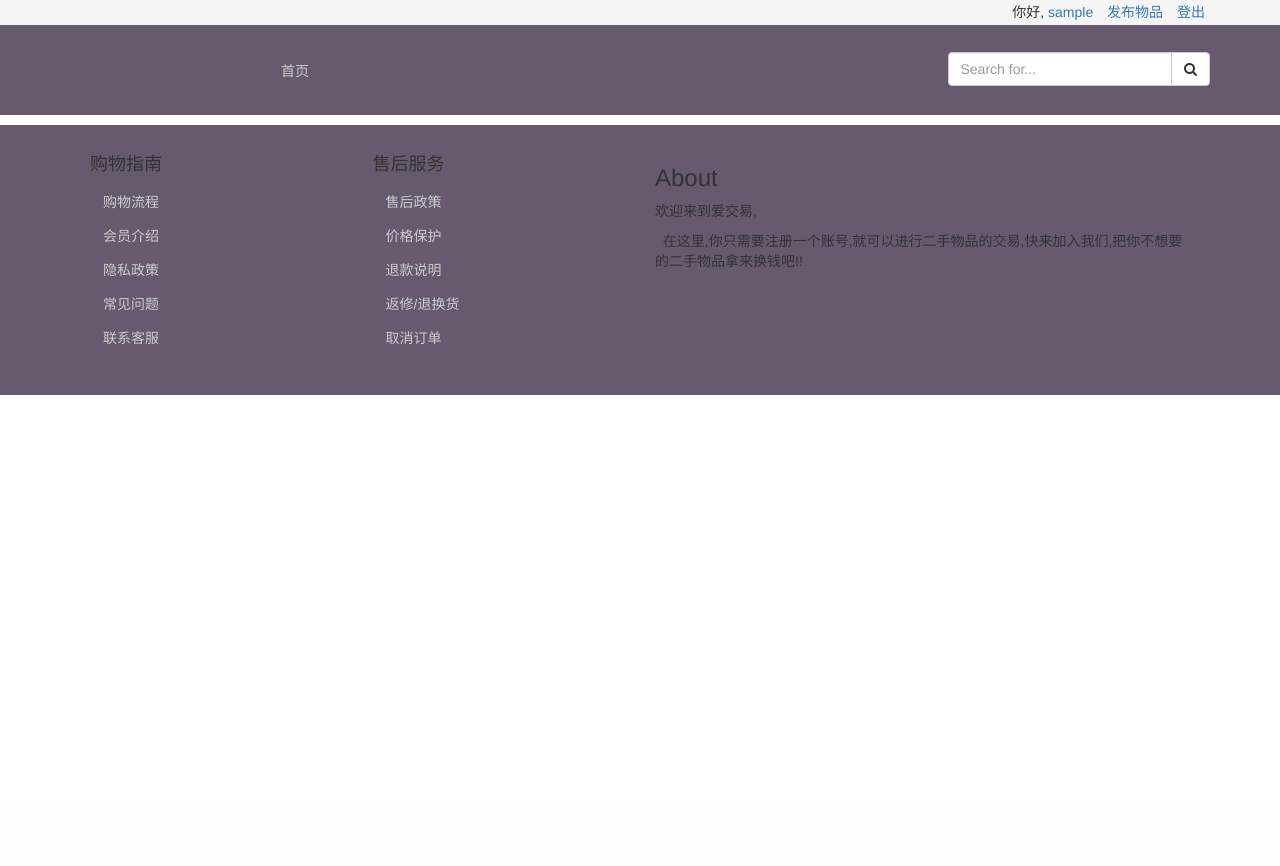
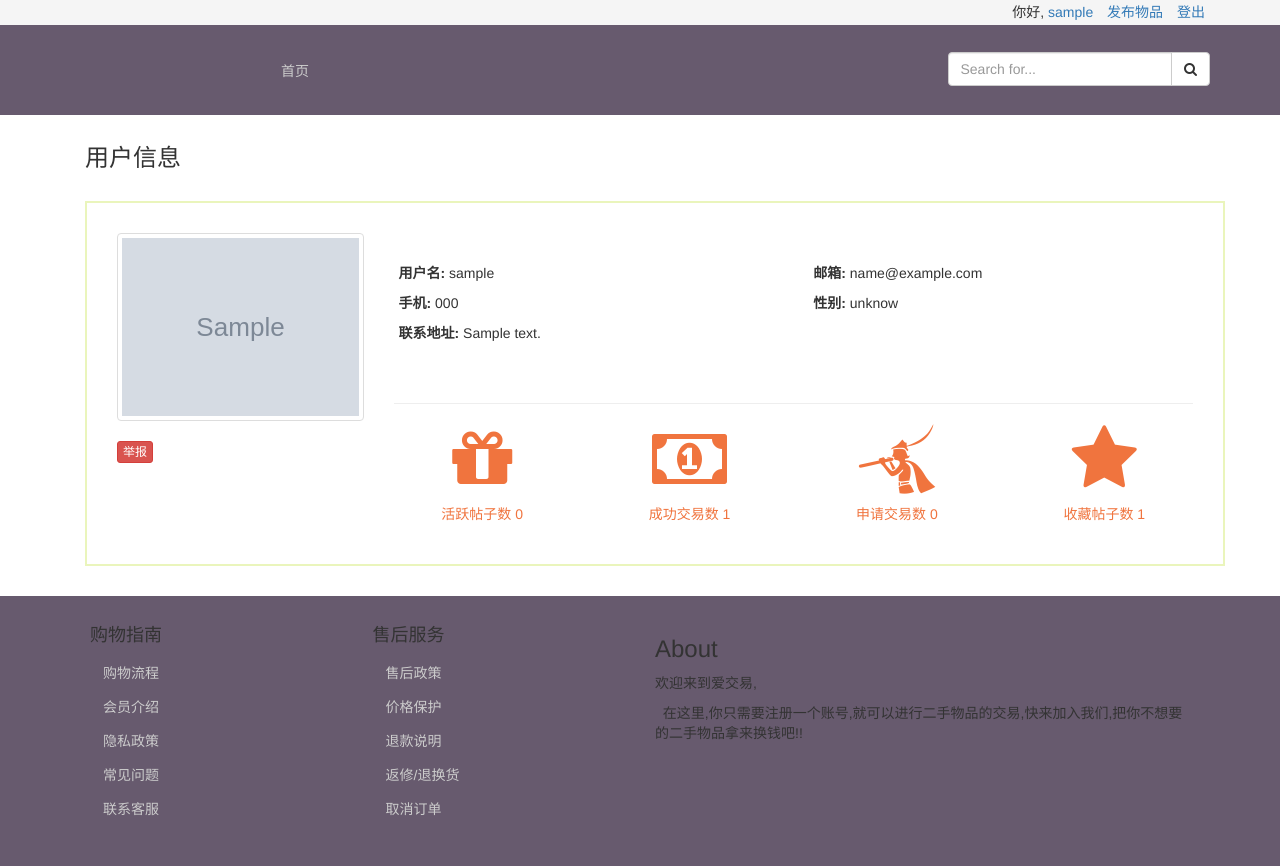
Before and after one commit to CodeBall/Eorzea, a Flask app: a page that uses eorzea/templates/base.html in a window 1280 px wide. Before the commit the page ends 395 px from the top, so only its background shows below. Run offline with Flask 2, Linux system fonts and the light colour scheme; a user stored in the database is signed in; tables that the repository leaves empty hold one stand-in row (values such as "Sample post"); grey boxes marked "Sample" are stand-in pictures; some libraries are stand-ins or nearby versions.

Commit message:
user profile

```diff
--- a/eorzea/__init__.py
+++ b/eorzea/__init__.py
@@ -13,6 +13,7 @@ from eorzea.extensions import qiniu
 from eorzea.views.auth import bp as auth_bp
 from eorzea.views.index import bp as index_bp
 from eorzea.views.item import bp as item_bp
+from eorzea.views.item_filter import bp as item_filter_bp
 from eorzea.views.user import bp as user_bp
 from eorzea.views.collection import bp as collection_bp
 from eorzea.models import UserModel
@@ -75,6 +76,7 @@ def register_blueprints(app):
     app.register_blueprint(index_bp)
     app.register_blueprint(auth_bp, url_prefix='/auth')
     app.register_blueprint(item_bp, url_prefix='/item')
+    app.register_blueprint(item_filter_bp, url_prefix='/item_filter')
     app.register_blueprint(user_bp, url_prefix='/user')
     app.register_blueprint(collection_bp, url_prefix='/collection')
 
--- a/eorzea/services/item.py
+++ b/eorzea/services/item.py
@@ -21,6 +21,14 @@ class ItemService:
         return query.all()
 
     @staticmethod
+    def get_active_items(user_id):
+        return ItemModel.query.filter_by(user_id=user_id, is_trade=False).order_by(desc(ItemModel.created_at)).all()
+
+    @staticmethod
+    def get_access_trade_items(user_id):
+        return ItemModel.query.filter_by(user_id=user_id, is_trade=True).order_by(desc(ItemModel.created_at)).all()
+
+    @staticmethod
     def add_item(title, description, images, location, category_id, user_id):
         item = ItemModel(title=title, description=description, images=images, category_id=category_id, user_id=user_id)
         db.session.add(item)
--- a/eorzea/templates/base.html
+++ b/eorzea/templates/base.html
@@ -28,7 +28,7 @@
     <div class="container">
         <ul class="list-inline text-right">
             {% if current_user.is_authenticated %}
-            <li> 你好, <a href="{{ url_for('user.personal') }}">{{current_user.username}}</a></li>
+            <li> 你好, <a href="{{ url_for('user.profile', username=current_user.username) }}">{{current_user.username}}</a></li>
             <li><a href="{{ url_for('item.add_item') }}">发布物品</a></li>
             <li><a href="{{ url_for('auth.logout') }}">登出</a></li>
             {% else %}
--- a/eorzea/templates/item.html
+++ b/eorzea/templates/item.html
@@ -5,8 +5,10 @@
         <div class="col-md-12 good-info">
             <div class="row">
                 <div class="col-md-3">
+                    <a href="{{ url_for('user.profile', username=user.username) }}">
                     <img src="{{ user.user_avatar}}" width="100%"
                          class="img-thumbnail">
+                        </a>
                 </div>
                 <div class="col-md-6">
                     <h2>{{ item.title }}</h2>
--- a/eorzea/templates/user/profile.html
+++ b/eorzea/templates/user/profile.html
@@ -1 +1,103 @@
 {% extends "base.html" %}
+
+{% block link %}
+<link rel="stylesheet" href="{{ url_for('static', filename='css/profile.css') }}">
+{% endblock %}
+
+
+{% block content %}
+<div class="container">
+    <div class="row">
+        <div class="col-md-12">
+            <h3>用户信息</h3>
+            <div class="profile">
+                <div class="row">
+                    <div class="col-md-3">
+                        <img src="{{ user.user_avatar}}" width="100%"
+                             class="img-thumbnail">
+                        <div class="report">
+                            <button type="button" class="btn btn-danger btn-xs" data-toggle="modal"
+                                    data-target="#reportModal">举报
+                            </button>
+                        </div>
+                    </div>
+                    <div class="col-md-9">
+                        <div class="row user-info">
+                            <div class="col-md-6">
+                                <ul class="list-unstyled">
+                                    <li><label>用户名:</label> {{ user.username}}</li>
+                                    <li><label>手机:</label> {{ user.telephone }} </li>
+                                    <li><label>联系地址:</label> {{ user.address }}</li>
+                                </ul>
+                            </div>
+                            <div class="col-md-6">
+                                <ul class="list-unstyled">
+                                    <li><label>邮箱:</label> {{ user.email }} </li>
+                                    <li><label>性别:</label> {{ user.user_sex }} </li>
+                                </ul>
+                            </div>
+                        </div>
+                        <hr/>
+                        <div class="row user-record">
+                            <div class="col-md-3">
+                                <a href="{{ url_for('item_filter.item_filter_by_active', active=1, user_id=user.id) }}">
+                                    <p class="text-center"><i class="fa fa-gift fa-5x"></i></p>
+                                </a>
+                                <p class="text-center">活跃帖子数 {{active_item_count}}</p>
+                            </div>
+                            <div class="col-md-3">
+                                <a href="{{ url_for('item_filter.item_filter_by_active', active=0, user_id=user.id) }}">
+                                    <p class="text-center"><i class="fa fa-money fa-5x"></i></p>
+                                </a>
+                                <p class="text-center">成功交易数 {{access_trade_count}}</p>
+                            </div>
+                            <div class="col-md-3">
+                                <a href="{{ url_for('item_filter.item_filter_by_trade', user_id=user.id) }}">
+                                    <p class="text-center"><i class="fa fa-pied-piper-alt fa-5x"></i></p>
+                                </a>
+                                <p class="text-center">申请交易数 {{trade_item_count}}</p>
+                            </div>
+                            {% if current_user.id == user.id %}
+                            <div class="col-md-3">
+                                <a href="{{ url_for('item_filter.item_filter_by_collection') }}">
+                                    <p class="text-center"><i class="fa fa-star fa-5x"></i></p>
+                                </a>
+                                <p class="text-center">收藏帖子数 {{collect_item_count}}</p>
+                            </div>
+                            {% endif %}
+                        </div>
+                    </div>
+                </div>
+            </div>
+        </div>
+    </div>
+</div>
+
+<div class="modal fade" id="reportModal" tabindex="-1" role="dialog" aria-labelledby="reportModalLabel">
+    <div class="modal-dialog" role="document">
+        <div class="modal-content">
+            <div class="modal-header">
+                <button type="button" class="close" data-dismiss="modal" aria-label="Close"><span
+                        aria-hidden="true">&times;</span></button>
+                <h4 class="modal-title" id="reportModalLabel">举报用户</h4>
+            </div>
+            <div class="modal-body">
+                <form>
+                    <div class="form-group">
+                        <label for="recipient-name" class="control-label">举报原因</label>
+                        <input type="text" class="form-control" id="recipient-name">
+                    </div>
+                    <div class="form-group">
+                        <label for="message-text" class="control-label">描述</label>
+                        <textarea class="form-control" id="message-text"></textarea>
+                    </div>
+                </form>
+            </div>
+            <div class="modal-footer">
+                <button type="button" class="btn btn-default" data-dismiss="modal">取消</button>
+                <button type="button" class="btn btn-danger">举报</button>
+            </div>
+        </div>
+    </div>
+</div>
+{% endblock %}
--- a/eorzea/views/user.py
+++ b/eorzea/views/user.py
@@ -1,8 +1,13 @@
 from flask import abort
 from flask import Blueprint
 from flask import render_template
+from flask_login import current_user
 
 from eorzea.services import UserService
+from eorzea.services import CategoryService
+from eorzea.services import ItemService
+from eorzea.services import TradeService
+from eorzea.services import CollectionService
 
 
 bp = Blueprint('user', __name__)
@@ -13,4 +18,24 @@ def profile(username):
     user = UserService.get_user_by_username(username)
     if not user:
         abort(404)
-    return render_template('user/profile.html', user=user)
+    categories = CategoryService.get_categories()
+    user = UserService.get_user_by_id(user.id)
+
+    active_items = ItemService.get_active_items(user.id)
+    active_item_count = len(active_items) if active_items else 0
+
+    access_trade_items = ItemService.get_access_trade_items(user.id)
+    access_trade_count = len(access_trade_items) if access_trade_items else 0
+
+    trade_item_list = TradeService.get_trades_by_user_is(user.id)
+    trade_item_count = len(trade_item_list) if trade_item_list else 0
+
+    if current_user.id == user.id:
+        collect_item_list = CollectionService.get_item_list_by_user_id(user.id)
+        collect_item_count = len(collect_item_list) if collect_item_list else 0
+    else:
+        collect_item_count = 0
+
+    return render_template('user/profile.html', user=user, categories=categories, active_item_count=active_item_count,
+                           access_trade_count=access_trade_count, trade_item_count=trade_item_count,
+                           collect_item_count=collect_item_count)
```
Also changed, not shown: eorzea/views/item_filter.py (added, +37 -0 lines).
